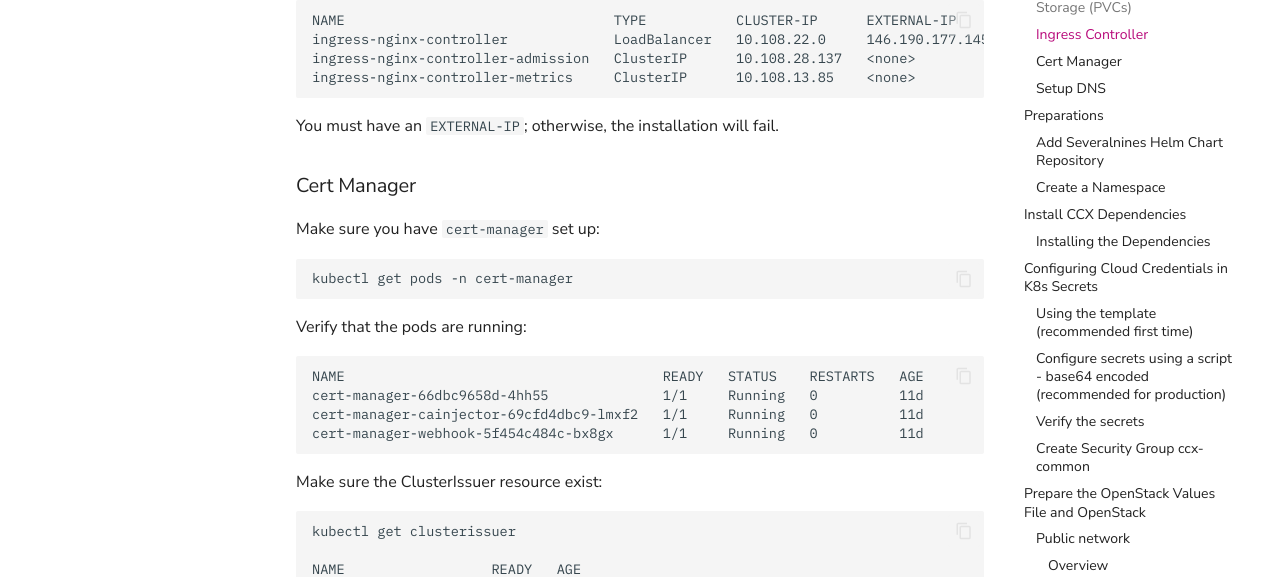
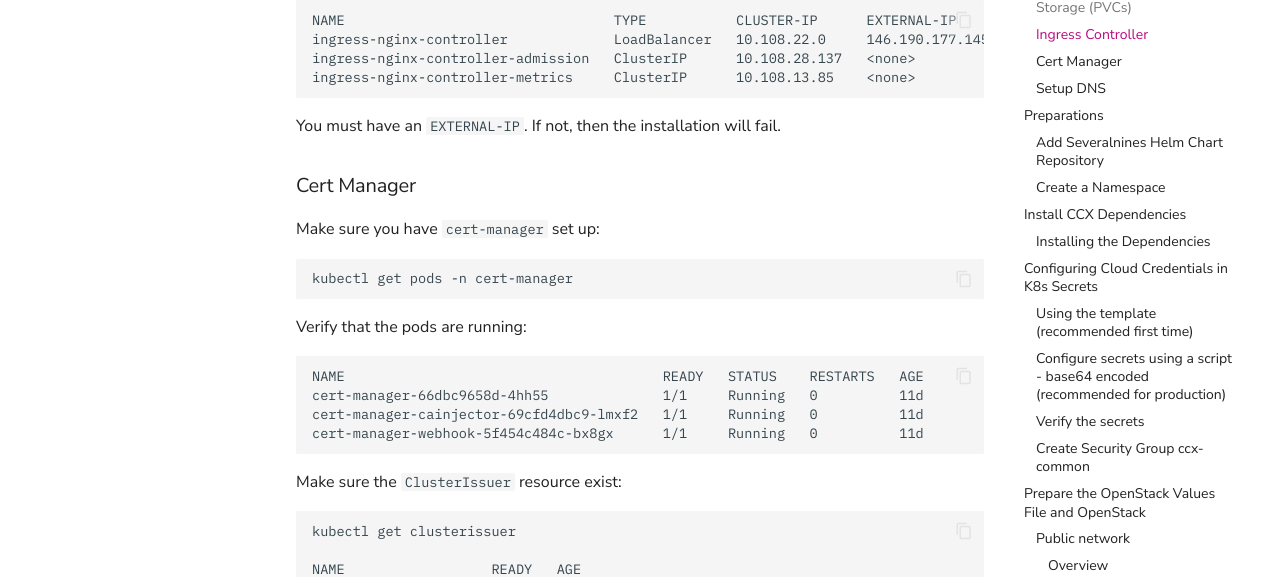
Before and after one commit to severalnines/ccx-docs, an MkDocs documentation site: the page built from docs/admin/Installation/Tutorial-openstack.md, in a window 1280 px wide and 1400 px high, scrolled down 2552 px. Shown: the part 145-722 px from the top of the window. Built offline with MkDocs 1.6.1 and Material for MkDocs 9.7.7, drawn with Linux system fonts in a browser that asks for light colours; comment, search, counter and statistics services are not loaded; some of the changed text lies outside the part shown.

Commit message:
small changes

````diff
--- a/docs/admin/Installation/Tutorial-openstack.md
+++ b/docs/admin/Installation/Tutorial-openstack.md
@@ -81,7 +81,7 @@ ingress-nginx-controller-admission   ClusterIP      10.108.28.137   <none>
 ingress-nginx-controller-metrics     ClusterIP      10.108.13.85    <none>                                      9090/TCP                     5h40m
 ```
 
-You must have an `EXTERNAL-IP`; otherwise, the installation will fail.
+You must have an `EXTERNAL-IP`. If not, then the installation will fail.
 
 ### Cert Manager
 Make sure you have `cert-manager` set up:
@@ -100,7 +100,7 @@ cert-manager-webhook-5f454c484c-bx8gx      1/1     Running   0          11d
 ```
 
 
-Make sure the ClusterIssuer resource exist:
+Make sure the `ClusterIssuer` resource exist:
 
 ```
 kubectl get clusterissuer
````
Also changed, not shown: other parts of docs/admin/Installation/Tutorial-openstack.md (+2 -2 lines).
